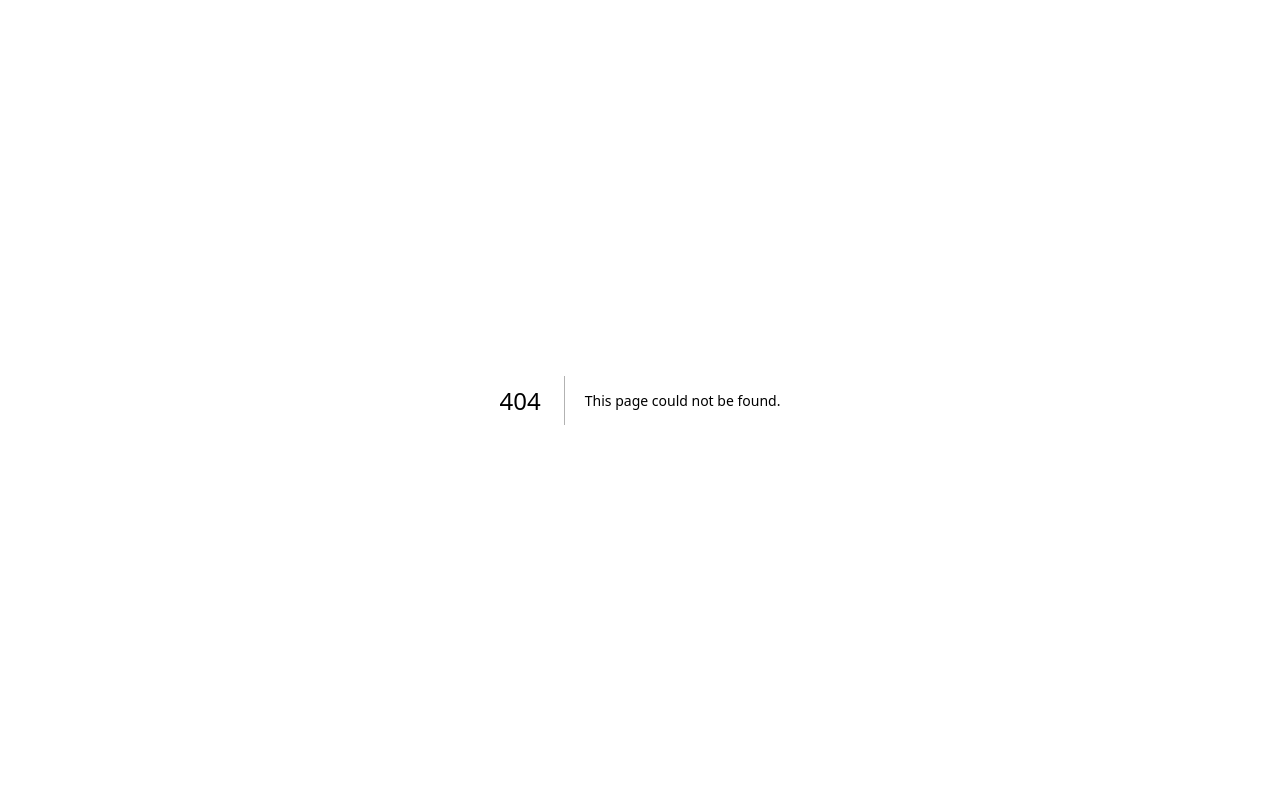
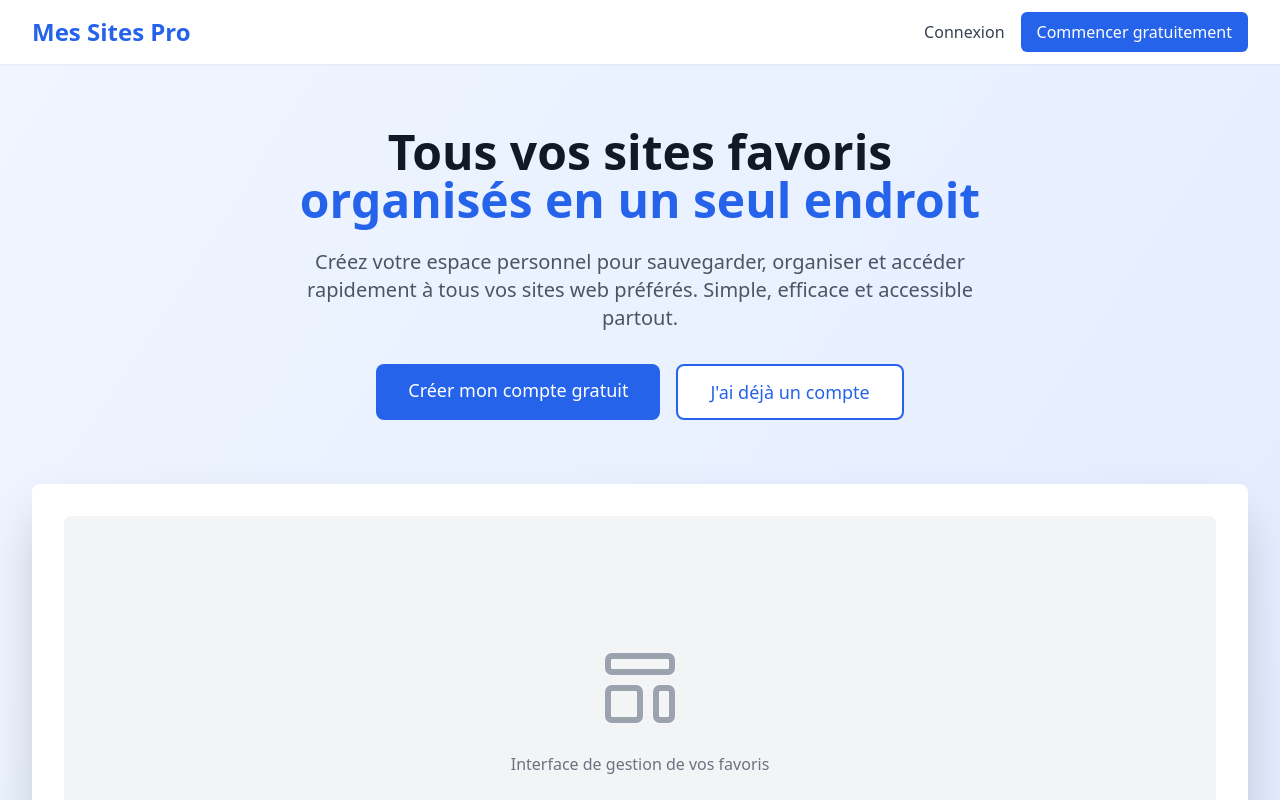
Before and after one commit to Web-Online-Concept/mes-sites-pro, a Next.js app: page /landing in a window 1280 px wide. Before the commit this address had no page. Built offline with nearby package versions, Linux system fonts and the light colour scheme.

Commit message:
Add landing page and fix apostrophe display

```diff
--- a/components/RegisterForm.js
+++ b/components/RegisterForm.js
@@ -166,7 +166,7 @@ export default function RegisterForm() {
                   Inscription...
                 </span>
               ) : (
-                '                S&apos;inscrire'
+                '                {'S\'inscrire'}'
               )}
             </button>
           </div>
--- a/pages/index.js
+++ b/pages/index.js
@@ -1,5 +1,7 @@
 import { useState, useEffect } from 'react';
 import Head from 'next/head';
+import { useRouter } from 'next/router';
+import Cookies from 'js-cookie';
 import {
   DndContext,
   closestCenter,
@@ -21,6 +23,7 @@ import ExportImport from '../components/ExportImport.js';
 import toast from 'react-hot-toast';
 
 export default function HomePage() {
+  const router = useRouter();
   const [activeTab, setActiveTab] = useState(null);
   const [bookmarks, setBookmarks] = useState([]);
   const [loading, setLoading] = useState(true);
@@ -32,6 +35,13 @@ export default function HomePage() {
   });
 
   useEffect(() => {
+    // Vérifier l'authentification
+    const token = Cookies.get('auth-token');
+    if (!token) {
+      router.push('/landing');
+      return;
+    }
+
     if (activeTab) {
       fetchBookmarks();
     }
--- /dev/null
+++ b/pages/landing.js
@@ -0,0 +1,176 @@
+import Head from 'next/head';
+import Link from 'next/link';
+import { useEffect, useState } from 'react';
+import { useRouter } from 'next/router';
+import Cookies from 'js-cookie';
+
+export default function LandingPage() {
+  const router = useRouter();
+  const [isAuthenticated, setIsAuthenticated] = useState(false);
+
+  useEffect(() => {
+    const token = Cookies.get('auth-token');
+    if (token) {
+      setIsAuthenticated(true);
+    }
+  }, []);
+
+  const features = [
+    {
+      icon: '📑',
+      title: 'Organisation par onglets',
+      description: 'Créez des onglets personnalisés pour classer vos sites par catégorie'
+    },
+    {
+      icon: '🔗',
+      title: 'Gestion simple',
+      description: 'Ajoutez, modifiez et supprimez vos favoris en quelques clics'
+    },
+    {
+      icon: '📸',
+      title: 'Aperçu visuel',
+      description: 'Visualisez vos sites avec des captures d\'écran automatiques'
+    },
+    {
+      icon: '🔄',
+      title: 'Drag & Drop',
+      description: 'Réorganisez vos favoris par simple glisser-déposer'
+    },
+    {
+      icon: '💾',
+      title: 'Sauvegarde',
+      description: 'Exportez et importez vos favoris pour ne jamais les perdre'
+    },
+    {
+      icon: '📱',
+      title: 'Multi-appareils',
+      description: 'Accédez à vos favoris depuis n\'importe quel appareil'
+    }
+  ];
+
+  return (
+    <>
+      <Head>
+        <title>Mes Sites Pro - Gestionnaire de favoris intelligent</title>
+        <meta name="description" content="Organisez tous vos sites favoris en un seul endroit avec notre gestionnaire de favoris intelligent" />
+      </Head>
+
+      <div className="min-h-screen bg-gradient-to-br from-blue-50 to-indigo-100">
+        {/* Navigation */}
+        <nav className="bg-white shadow-sm">
+          <div className="max-w-7xl mx-auto px-4 sm:px-6 lg:px-8">
+            <div className="flex justify-between items-center h-16">
+              <div className="flex items-center">
+                <h1 className="text-2xl font-bold text-primary-600">Mes Sites Pro</h1>
+              </div>
+              <div className="flex items-center space-x-4">
+                {isAuthenticated ? (
+                  <Link href="/" className="bg-primary-600 text-white px-4 py-2 rounded-md hover:bg-primary-700 transition-colors">
+                    Accéder à mes favoris
+                  </Link>
+                ) : (
+                  <>
+                    <Link href="/login" className="text-gray-700 hover:text-primary-600 transition-colors">
+                      Connexion
+                    </Link>
+                    <Link href="/register" className="bg-primary-600 text-white px-4 py-2 rounded-md hover:bg-primary-700 transition-colors">
+                      Commencer gratuitement
+                    </Link>
+                  </>
+                )}
+              </div>
+            </div>
+          </div>
+        </nav>
+
+        {/* Hero Section */}
+        <div className="max-w-7xl mx-auto px-4 sm:px-6 lg:px-8 pt-16 pb-20">
+          <div className="text-center">
+            <h2 className="text-4xl sm:text-5xl font-bold text-gray-900 mb-6">
+              Tous vos sites favoris<br />
+              <span className="text-primary-600">organisés en un seul endroit</span>
+            </h2>
+            <p className="text-xl text-gray-600 mb-8 max-w-2xl mx-auto">
+              Créez votre espace personnel pour sauvegarder, organiser et accéder rapidement à tous vos sites web préférés.
+              Simple, efficace et accessible partout.
+            </p>
+            <div className="flex flex-col sm:flex-row gap-4 justify-center">
+              {isAuthenticated ? (
+                <Link href="/" className="bg-primary-600 text-white px-8 py-3 rounded-lg text-lg font-medium hover:bg-primary-700 transition-colors">
+                  Accéder à mes favoris
+                </Link>
+              ) : (
+                <>
+                  <Link href="/register" className="bg-primary-600 text-white px-8 py-3 rounded-lg text-lg font-medium hover:bg-primary-700 transition-colors">
+                    Créer mon compte gratuit
+                  </Link>
+                  <Link href="/login" className="bg-white text-primary-600 px-8 py-3 rounded-lg text-lg font-medium border-2 border-primary-600 hover:bg-primary-50 transition-colors">
+                    J'ai déjà un compte
+                  </Link>
+                </>
+              )}
+            </div>
+          </div>
+
+          {/* Screenshot placeholder */}
+          <div className="mt-16 bg-white rounded-lg shadow-2xl p-8">
+            <div className="bg-gray-100 rounded-lg h-96 flex items-center justify-center">
+              <div className="text-center">
+                <svg className="w-24 h-24 text-gray-400 mx-auto mb-4" fill="none" stroke="currentColor" viewBox="0 0 24 24">
+                  <path strokeLinecap="round" strokeLinejoin="round" strokeWidth={1.5} d="M4 5a1 1 0 011-1h14a1 1 0 011 1v2a1 1 0 01-1 1H5a1 1 0 01-1-1V5zM4 13a1 1 0 011-1h6a1 1 0 011 1v6a1 1 0 01-1 1H5a1 1 0 01-1-1v-6zM16 13a1 1 0 011-1h2a1 1 0 011 1v6a1 1 0 01-1 1h-2a1 1 0 01-1-1v-6z" />
+                </svg>
+                <p className="text-gray-500">Interface de gestion de vos favoris</p>
+              </div>
+            </div>
+          </div>
+        </div>
+
+        {/* Features */}
+        <div className="bg-white py-20">
+          <div className="max-w-7xl mx-auto px-4 sm:px-6 lg:px-8">
+            <h3 className="text-3xl font-bold text-center text-gray-900 mb-12">
+              Tout ce dont vous avez besoin
+            </h3>
+            <div className="grid grid-cols-1 md:grid-cols-2 lg:grid-cols-3 gap-8">
+              {features.map((feature, index) => (
+                <div key={index} className="text-center">
+                  <div className="text-4xl mb-4">{feature.icon}</div>
+                  <h4 className="text-xl font-semibold text-gray-900 mb-2">{feature.title}</h4>
+                  <p className="text-gray-600">{feature.description}</p>
+                </div>
+              ))}
+            </div>
+          </div>
+        </div>
+
+        {/* CTA */}
+        <div className="bg-primary-600 py-16">
+          <div className="max-w-4xl mx-auto text-center px-4">
+            <h3 className="text-3xl font-bold text-white mb-4">
+              Prêt à organiser vos favoris ?
+            </h3>
+            <p className="text-xl text-primary-100 mb-8">
+              Rejoignez-nous et commencez à organiser vos sites web dès maintenant.
+            </p>
+            {isAuthenticated ? (
+              <Link href="/" className="bg-white text-primary-600 px-8 py-3 rounded-lg text-lg font-medium hover:bg-gray-100 transition-colors inline-block">
+                Accéder à mes favoris
+              </Link>
+            ) : (
+              <Link href="/register" className="bg-white text-primary-600 px-8 py-3 rounded-lg text-lg font-medium hover:bg-gray-100 transition-colors inline-block">
+                Commencer gratuitement
+              </Link>
+            )}
+          </div>
+        </div>
+
+        {/* Footer */}
+        <footer className="bg-gray-900 text-gray-400 py-8">
+          <div className="max-w-7xl mx-auto px-4 text-center">
+            <p>&copy; 2024 Mes Sites Pro. Tous droits réservés.</p>
+          </div>
+        </footer>
+      </div>
+    </>
+  );
+}
```
